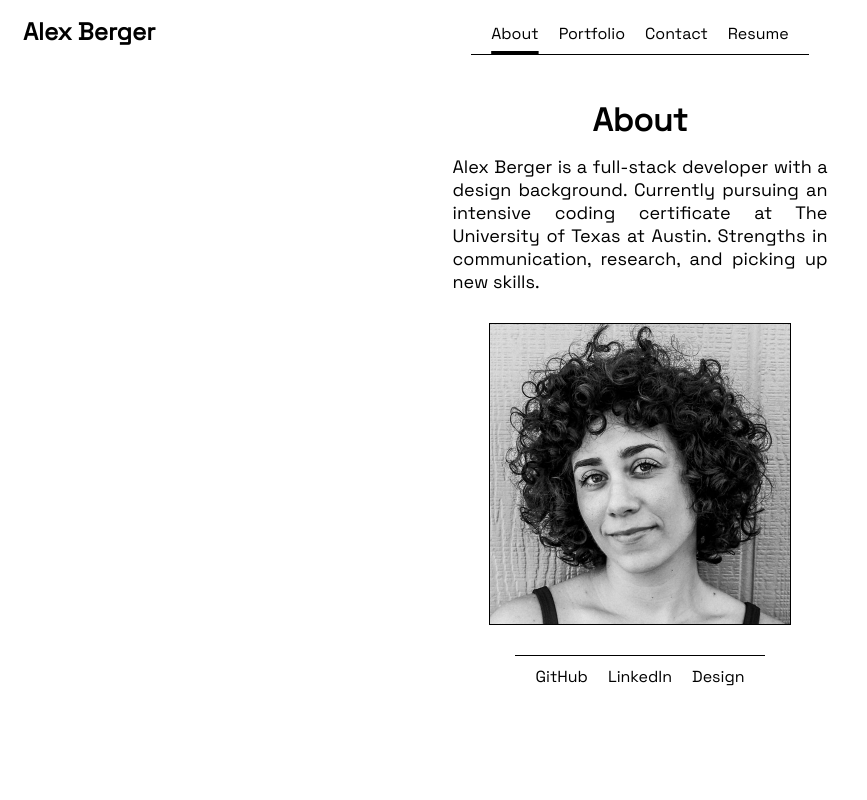
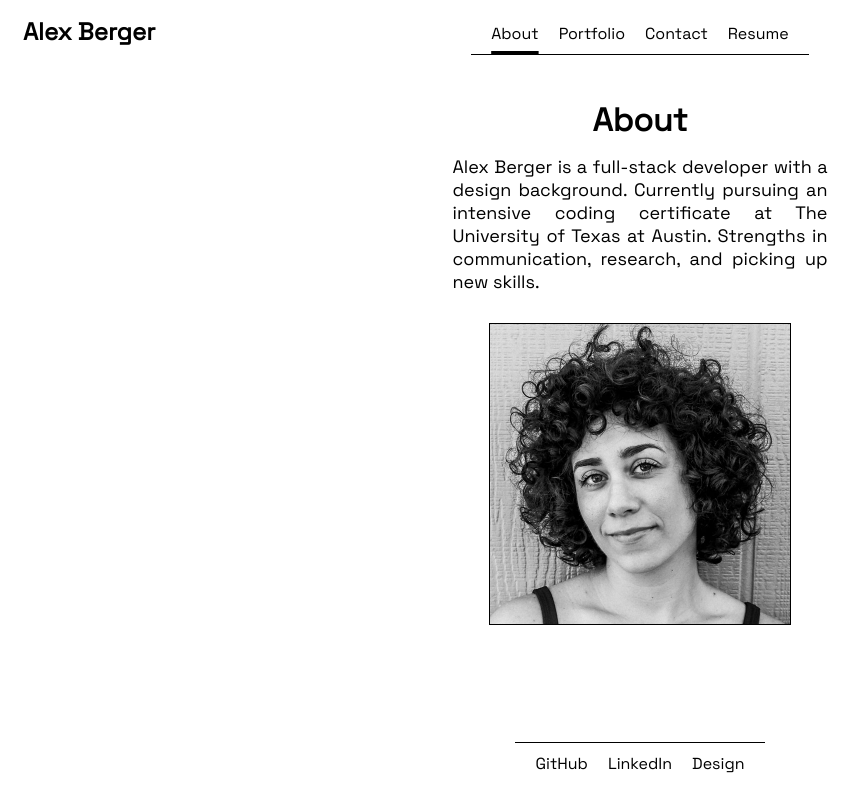
Before and after one commit to aberger3647/portfolio, a React (Create React App) app: page / in a window 1280 px wide. Shown: the whole page, without its empty margins (0-867 px from the left). Built offline with nearby package versions, Linux system fonts and the light colour scheme.

Commit message:
stick footer to bottom

```diff
--- a/src/App.css
+++ b/src/App.css
@@ -221,7 +221,9 @@ footer {
 .footerlinks {
   border-top: 1px solid black;
   padding: 10px;
-  bottom: 0;
+  position: absolute;
+  bottom: 2%;
+
 }
 
 @media screen and (max-width: 625px) {
```
